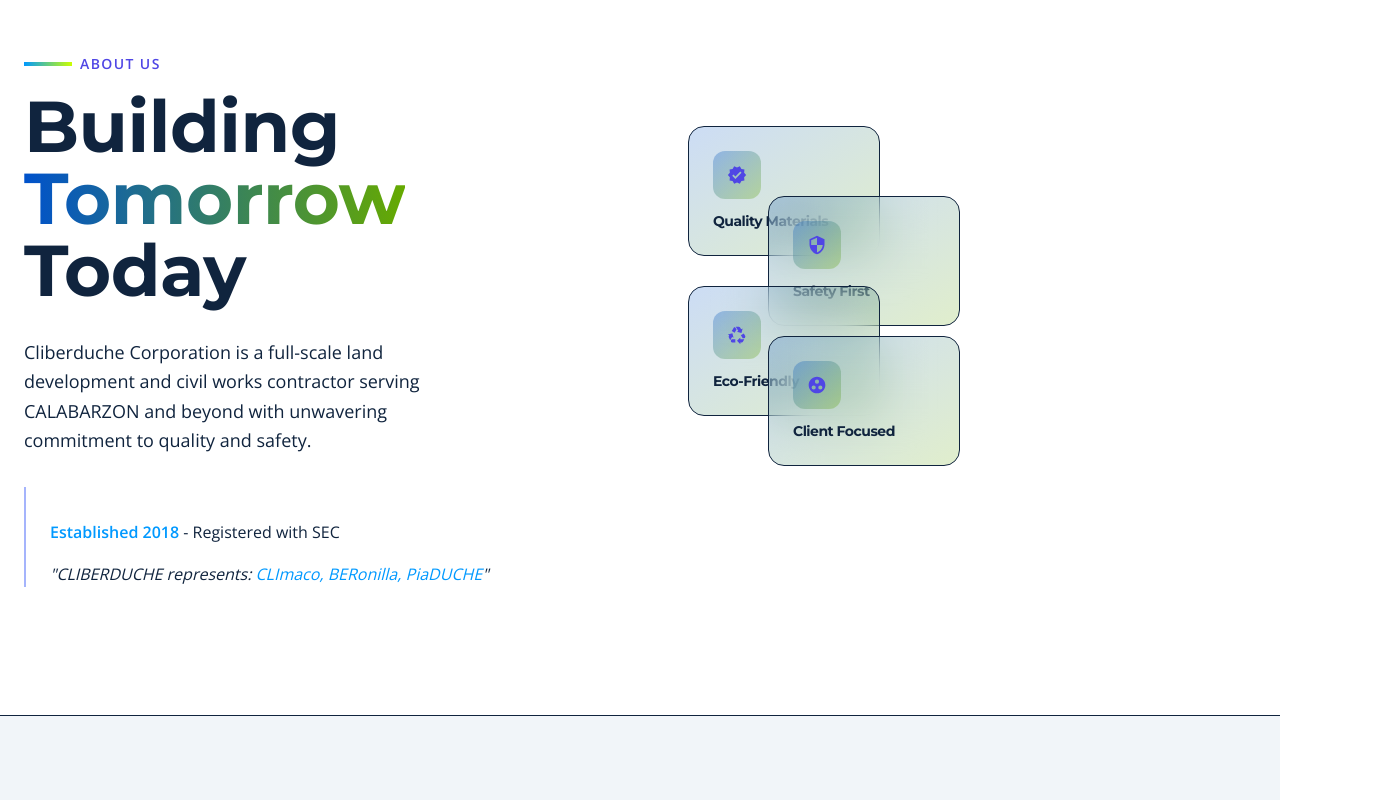
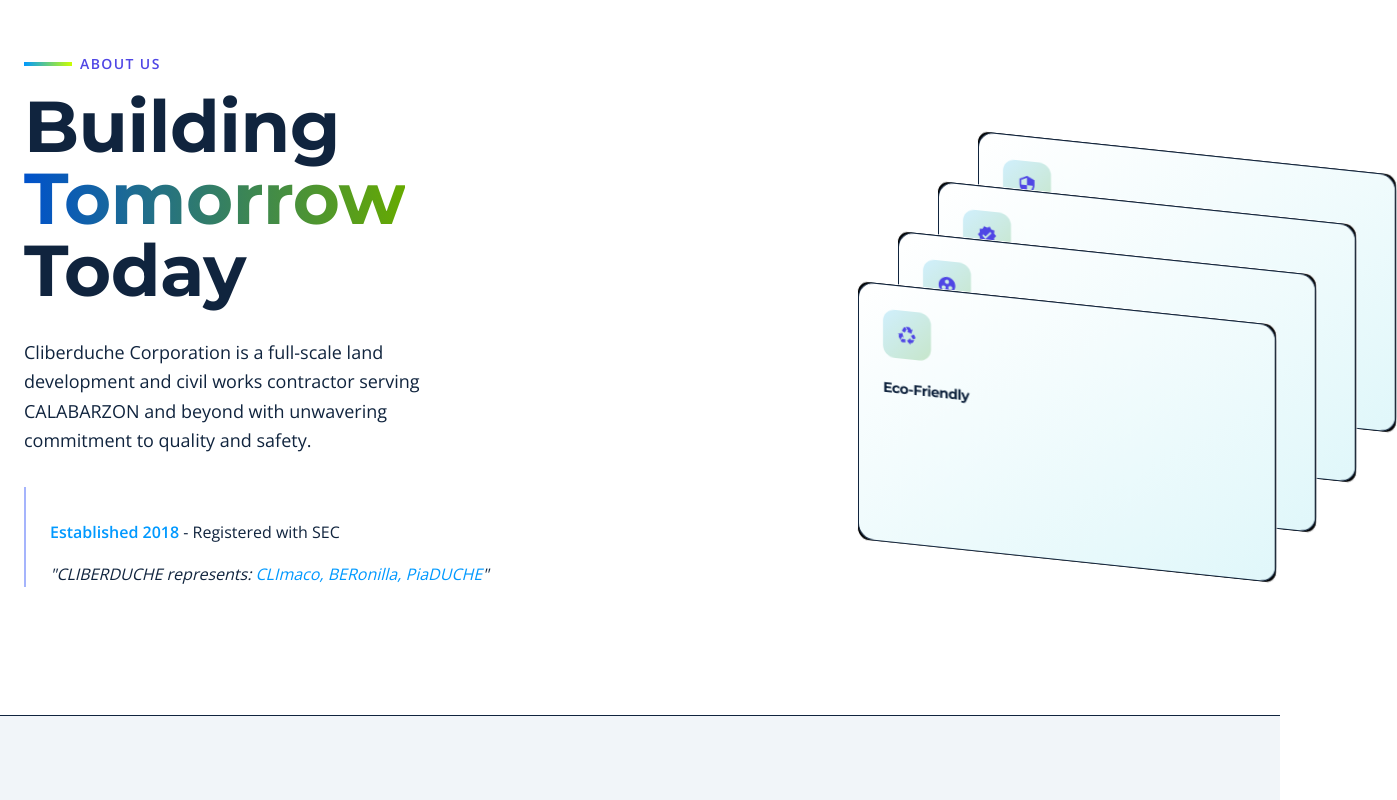
Before and after one commit to CarlAbigania/Cliberduche-Portfolio, a React (Vite) app: page / in a window 1280 px wide. Shown: the part 880-1680 px from the top of the page, 1397 px wide, since content can reach past the window. Built offline with nearby package versions, Linux system fonts and the light colour scheme.

Commit message:
Enhanced visual design

```diff
--- a/src/components/AboutUs.jsx
+++ b/src/components/AboutUs.jsx
@@ -3,6 +3,7 @@ import { motion } from 'framer-motion';
 import { useScrollAnimation } from '../hooks/useScrollAnimation';
 import { useTheme } from '../hooks/useTheme';
 import { MdVerified, MdSecurity, MdRecycling, MdGroupWork, MdStars, MdPeopleOutline, MdAutoAwesome, MdRemoveRedEye } from 'react-icons/md';
+import CardSwap, { Card } from './ui/CardSwap';
 import { cn } from '../utils/cn';
 
 const AboutUs = () => {
@@ -139,44 +140,36 @@ const AboutUs = () => {
               </div>
             </motion.div>
 
-            {/* Right - Features with overlap effect */}
-            <motion.div
-              ref={featuresRef}
-              initial={{ opacity: 0 }}
-              whileInView={{ opacity: 1 }}
-              transition={{ duration: 0.9, delay: 0.2 }}
-              className="relative h-96"
+            {/* Right - CardSwap animated feature cards */}
+            <div className="relative h-96">
+              <CardSwap
+                width={420}
+                height={260}
+                cardDistance={40}
+                verticalDistance={50}
+                delay={3500}
+                pauseOnHover={true}
               >
                 {features.map((feat, i) => (
-                <motion.div
-                  key={i}
-                  initial={{ opacity: 0, y: 20 }}
-                  whileInView={{ opacity: 1, y: 0 }}
-                  transition={{ delay: i * 0.12 }}
-                  className={`absolute w-48 p-6 rounded-2xl backdrop-blur-xl transition-all duration-300 group ${
+                  <Card key={i}>
+                    <div className={`flex flex-col gap-3 p-6 w-full h-full rounded-2xl backdrop-blur-xl ${
                       isDarkMode
-                      ? 'border border-white/10 bg-gradient-to-br from-indigo-500/10 to-teal-500/10 hover:border-teal-400/50'
-                      : 'border border-gray-300 bg-gradient-to-br from-[#0052CC]/20 to-[#66AA00]/20 hover:border-[#0052CC]'
-                  }`}
-                  style={{
-                    top: `${i % 2 === 0 ? i * 80 : i * 70}px`,
-                    left: `${i % 2 === 0 ? 0 : 80}px`,
-                    zIndex: i,
-                  }}
-                >
-                  <div className="flex flex-col gap-3">
-                    <div className={`w-12 h-12 rounded-xl flex items-center justify-center group-hover:scale-110 transition-transform ${
+                        ? 'border border-white/10 bg-gradient-to-br from-indigo-500/10 to-teal-500/10'
+                        : 'border border-gray-300 bg-gradient-to-br from-white to-[#E0F7FA]'
+                    }`}>
+                      <div className={`w-12 h-12 rounded-xl flex items-center justify-center mb-2 ${
                         isDarkMode
                           ? 'bg-gradient-to-br from-indigo-500/30 to-teal-500/30'
-                        : 'bg-gradient-to-br from-[#0052CC]/30 to-[#66AA00]/30'
+                          : 'bg-gradient-to-br from-[#B3E5FC]/60 to-[#A5D6A7]/60'
                       }`}>
                         {feat.reactIcon && React.createElement(feat.reactIcon, { className: `text-xl ${isDarkMode ? 'text-indigo-300' : 'text-indigo-600'}` })}
                       </div>
                       <h3 className={`font-bold text-sm ${isDarkMode ? 'text-white' : 'text-gray-900'}`}>{feat.title}</h3>
                     </div>
-                </motion.div>
+                  </Card>
                 ))}
-            </motion.div>
+              </CardSwap>
+            </div>
           </div>
         </div>
       </div>
```
Also changed, not shown: src/components/ResourcesPartners.jsx (+48 -43 lines). Lines whose indentation alone changed are shown as unchanged.
